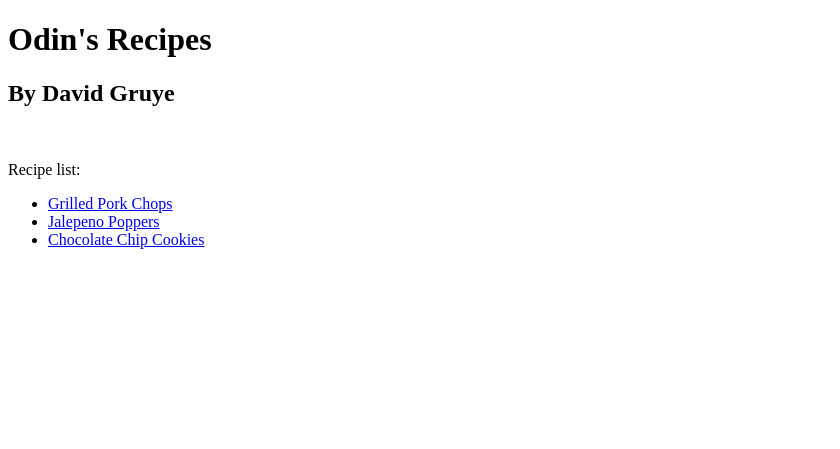
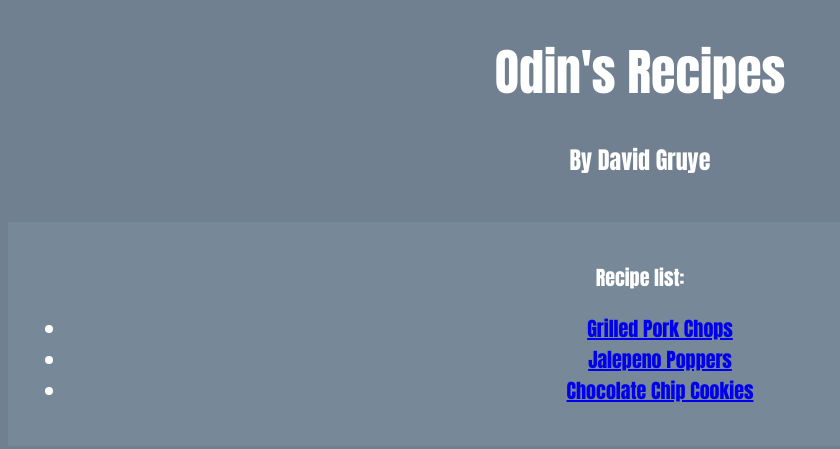
Before and after one commit to kavain85/odin-recipes, a plain HTML site: page index.html in a window 1280 px wide. Shown: the whole page, without its empty margins (0-840 px from the left). Drawn offline with Linux system fonts and the light colour scheme.

Commit message:
Add CSS styling to index.html

```diff
--- a/index.html
+++ b/index.html
@@ -4,17 +4,20 @@
     <meta charset="UTF-8">
     <meta http-equiv="X-UA-Compatible" content="IE=edge">
     <meta name="viewport" content="width=device-width, initial-scale=1.0">
+    <link rel="stylesheet" href="styles.css">
     <title>Odin's Recipes</title>
 </head>
 <body>
     <h1>Odin's Recipes</h1>
     <h2>By David Gruye</h2>
     <br>
+    <div class="recipe-list">
         <p>Recipe list:</p>
         <ul>
             <li><a href="./recipes/pork-chops.html">Grilled Pork Chops</a></li>
             <li><a href="./recipes/jalepeno-poppers.html">Jalepeno Poppers</a></li>
             <li><a href="./recipes/cookies.html">Chocolate Chip Cookies</a></li>
         </ul>
+    </div>
 </body>
 </html>
--- /dev/null
+++ b/styles.css
@@ -0,0 +1,17 @@
+body{
+    background-color: slategray;
+    color: white;
+    font-family: Impact, Haettenschweiler, 'Arial Narrow Bold', sans-serif;
+    text-align: center;
+}
+
+h1{
+    font-size: 50px;
+}
+
+.recipe-list{
+    background-color: lightslategrey;
+    color: white;
+    padding: 20px;
+    font-size: 20px;
+}
```
Lines whose indentation alone changed are shown as unchanged.
